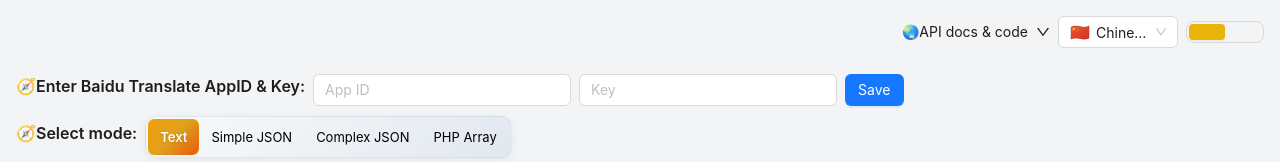
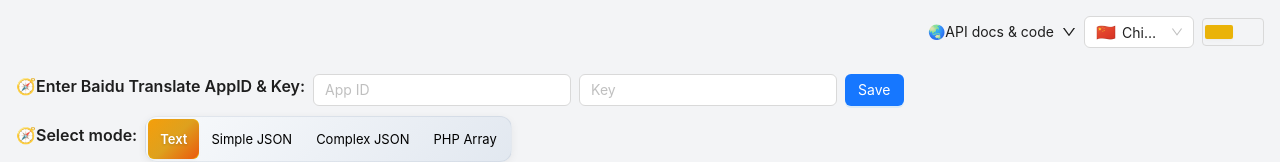
Before and after one commit to durunsong/TranslationTools, a React (Vite) app: page / in a window 1280 px wide. Shown: the top 162 px of the page. Built offline with nearby package versions, Linux system fonts and the light colour scheme; no server answers.

Commit message:
fixed  修改样式

```diff
--- a/src/App.tsx
+++ b/src/App.tsx
@@ -45,7 +45,7 @@
         itemColor: themeMode === "light" ? "#000" : "#fff",
         itemHoverColor: themeMode === "light" ? "#1890ff" : "#40a9ff",
         itemSelectedBg: themeMode === "light" ? "#eab308" : "#662626", // 恢复黄色作为默认
-        trackPadding: 8,
+        trackPadding: 6,
       },
     },
   }), [themeMode]);
@@ -64,6 +64,7 @@
               </Dropdown>
               <LanguageSwitcher />
               <Segmented
+                size="small"
                 options={[
                   { value: "light", icon: <LightIcon /> },
                   { value: "dark", icon: <DarkIcon /> },
@@ -74,7 +75,7 @@
                     themeMode === "light" ? "#d9d9d9" : "#434343"
                   }`,
                 }}
-                className={`theme-switcher p-0.5 rounded-lg ${
+                className={`theme-switcher px-0.5 rounded-lg ${
                   themeMode === "light"
                     ? "bg-gray-100 text-black"
                     : "bg-gray-700 text-white"
--- a/src/components/LanguageSwitcher.tsx
+++ b/src/components/LanguageSwitcher.tsx
@@ -28,7 +28,7 @@
       value={language}
       onChange={handleLanguageChange}
       style={{
-        width: 120,
+        width: 110,
       }}
       dropdownStyle={{
         backgroundColor: themeMode === "light" ? "#ffffff" : "#1f1f1f",
```
